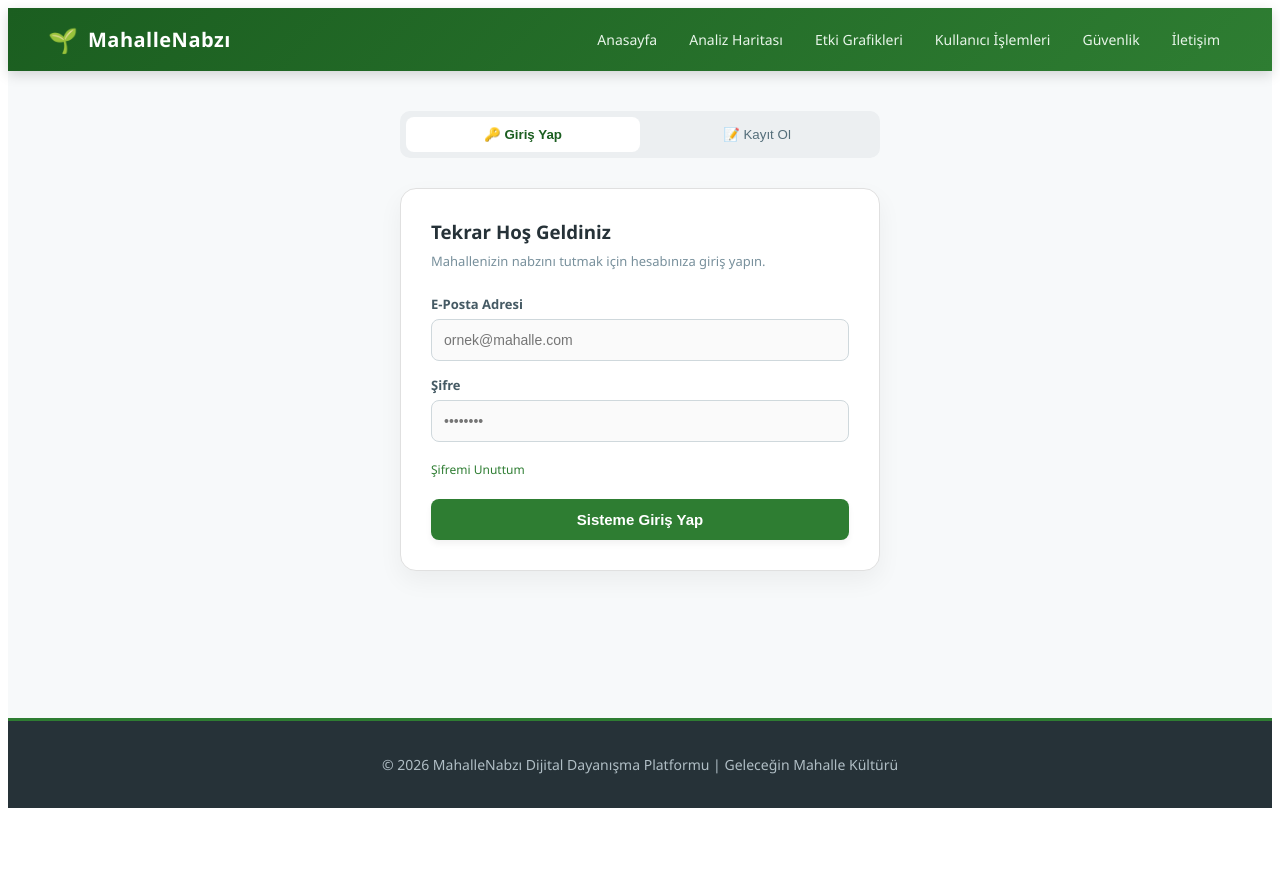
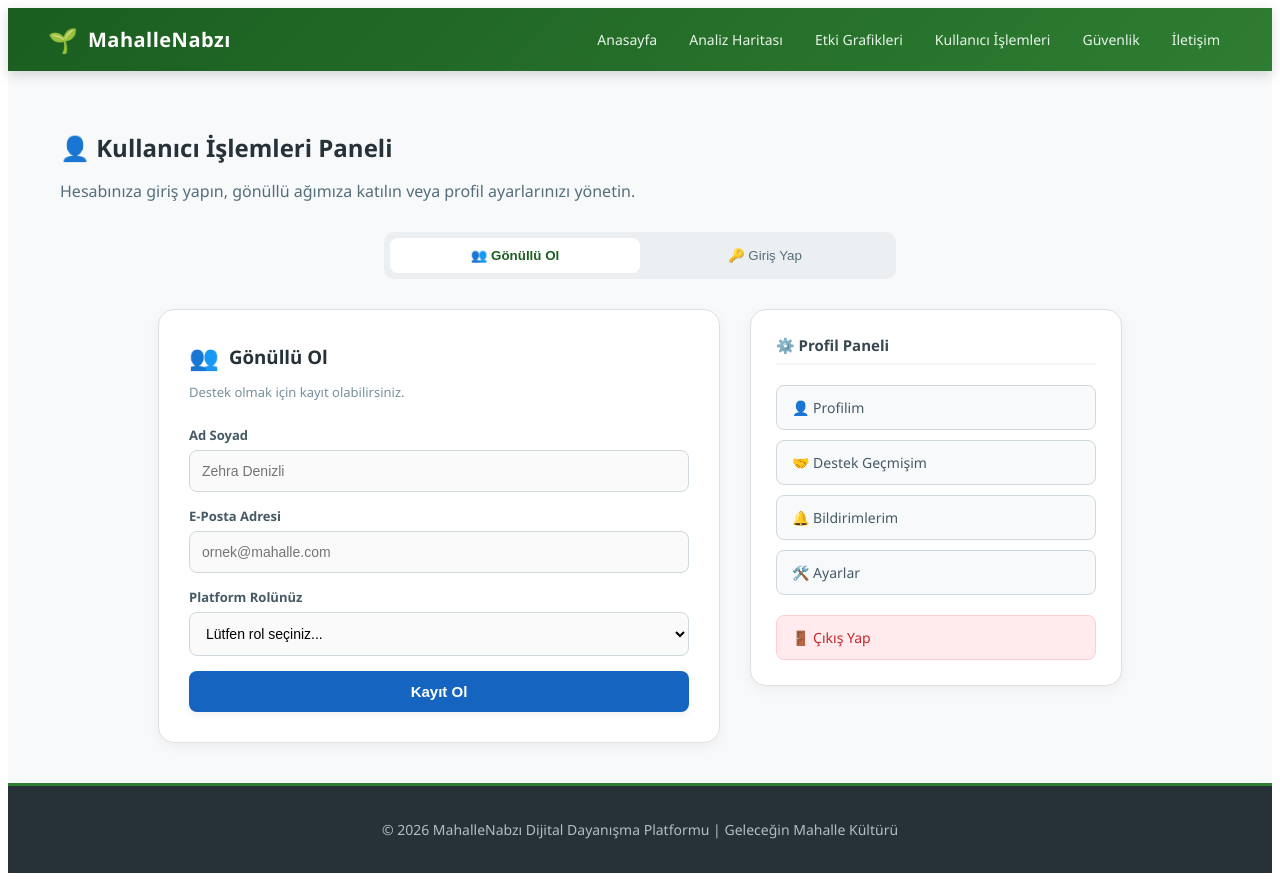
Before and after one commit to zehradenizli4/mahalle-nabzi-react, a React (Vite) app: page /kullanici in a window 1280 px wide. Before the commit the page ends 816 px from the top, so only its background shows below. Built offline with nearby package versions, Linux system fonts and the light colour scheme.

Commit message:
Kullanici islemleri sayfasi site haritasina gore Profil menusu eklenerek eksiksiz hale getirildi

```diff
--- a/src/pages/UserActions.jsx
+++ b/src/pages/UserActions.jsx
@@ -1,10 +1,9 @@
 import React, { useState } from 'react'
 
 function UserActions() {
-  const [aktifForm, setAktifForm] = useState('login') // 'login' veya 'register'
+  const [aktifForm, setAktifForm] = useState('register') // Varsayılan olarak haritadaki ilk kutu (Gönüllü Ol) açık gelsin
   const [secilenRol, setSecilenRol] = useState('')
 
-  // Profesyonel Giriş Alanı Stili
   const inputStyle = {
     width: '100%',
     padding: '12px',
@@ -29,51 +28,59 @@ function UserActions() {
     boxShadow: '0 4px 6px rgba(0,0,0,0.05)'
   })
 
+  // Yan Menü Link Stili
+  const menuLinkStyle = {
+    display: 'flex',
+    alignItems: 'center',
+    gap: '12px',
+    padding: '12px 15px',
+    color: '#455a64',
+    fontSize: '14px',
+    fontWeight: '500',
+    textDecoration: 'none',
+    borderRadius: '8px',
+    backgroundColor: '#f8f9fa',
+    border: '1px solid #cfd8dc',
+    cursor: 'pointer',
+    transition: 'all 0.2s'
+  }
+
   return (
-    <div style={{ animation: 'fadeIn 0.4s ease-in', maxWidth: '480px', margin: '0 auto' }}>
+    <div style={{ animation: 'fadeIn 0.4s ease-in' }}>
+      <h2 style={{ color: '#263238', marginBottom: '10px' }}>👤 Kullanıcı İşlemleri Paneli</h2>
+      <p style={{ color: '#546e7a', marginBottom: '30px' }}>
+        Hesabınıza giriş yapın, gönüllü ağımıza katılın veya profil ayarlarınızı yönetin.
+      </p>
 
-      {/* Üst Sekme Seçimi */}
-      <div style={{ display: 'flex', backgroundColor: '#eceff1', padding: '6px', borderRadius: '10px', marginBottom: '30px' }}>
+      {/* Üst Sekme Seçimi (Kayıt Ol ismi Gönüllü Ol olarak değiştirildi) */}
+      <div style={{ display: 'flex', backgroundColor: '#eceff1', padding: '6px', borderRadius: '10px', marginBottom: '30px', maxWidth: '500px', margin: '0 auto 30px auto' }}>
+        <button
+          onClick={() => setAktifForm('register')}
+          style={{ flex: '1', padding: '10px', borderRadius: '8px', border: 'none', backgroundColor: aktifForm === 'register' ? '#fff' : 'transparent', fontWeight: aktifForm === 'register' ? 'bold' : '500', color: aktifForm === 'register' ? '#1b5e20' : '#546e7a', cursor: 'pointer', transition: 'all 0.2s' }}
+        >
+          👥 Gönüllü Ol
+        </button>
         <button
           onClick={() => setAktifForm('login')}
           style={{ flex: '1', padding: '10px', borderRadius: '8px', border: 'none', backgroundColor: aktifForm === 'login' ? '#fff' : 'transparent', fontWeight: aktifForm === 'login' ? 'bold' : '500', color: aktifForm === 'login' ? '#1b5e20' : '#546e7a', cursor: 'pointer', transition: 'all 0.2s' }}
         >
           🔑 Giriş Yap
         </button>
-        <button
-          onClick={() => setAktifForm('register')}
-          style={{ flex: '1', padding: '10px', borderRadius: '8px', border: 'none', backgroundColor: aktifForm === 'register' ? '#fff' : 'transparent', fontWeight: aktifForm === 'register' ? 'bold' : '500', color: aktifForm === 'register' ? '#1b5e20' : '#546e7a', cursor: 'pointer', transition: 'all 0.2s' }}
-        >
-          📝 Kayıt Ol
-        </button>
       </div>
 
-      {/* Form Gövdesi */}
-      <div style={{ backgroundColor: '#fff', padding: '30px', borderRadius: '16px', boxShadow: '0 10px 25px rgba(0,0,0,0.05)', border: '1px solid #e0e0e0' }}>
+      {/* GÖRSELDEKİ EKSİKSİZ DÜZEN: Formlar ve Profil Menüsü Yana Yana */}
+      <div style={{ display: 'flex', gap: '30px', flexWrap: 'wrap', alignItems: 'flex-start', justifyContent: 'center' }}>
 
-        {aktifForm === 'login' ? (
+        {/* Sol/Orta Taraf: Aktif Form Alanı */}
+        <div style={{ flex: '1.5', minWidth: '320px', maxWidth: '500px', backgroundColor: '#fff', padding: '30px', borderRadius: '16px', boxShadow: '0 4px 12px rgba(0,0,0,0.05)', border: '1px solid #e0e0e0' }}>
+
+          {aktifForm === 'register' ? (
             <div>
-            <h3 style={{ margin: '0 0 8px 0', color: '#263238' }}>Tekrar Hoş Geldiniz</h3>
-            <p style={{ margin: '0 0 25px 0', color: '#78909c', fontSize: '13px' }}>Mahallenizin nabzını tutmak için hesabınıza giriş yapın.</p>
-
-            <form onSubmit={(e) => e.preventDefault()}>
-              <label style={{ fontSize: '13px', fontWeight: '600', color: '#455a64', display: 'block', marginBottom: '6px' }}>E-Posta Adresi</label>
-              <input type="email" placeholder="ornek@mahalle.com" style={inputStyle} />
-
-              <label style={{ fontSize: '13px', fontWeight: '600', color: '#455a64', display: 'block', marginBottom: '6px' }}>Şifre</label>
-              <input type="password" placeholder="••••••••" style={inputStyle} />
-
-              <div style={{ textAlignment: 'right', marginBottom: '20px' }}>
-                <a href="#unuttum" style={{ color: '#2e7d32', fontSize: '12px', textDecoration: 'none', fontWeight: '500' }}>Şifremi Unuttum</a>
+              <div style={{ display: 'flex', alignItems: 'center', gap: '10px', marginBottom: '10px' }}>
+                <span style={{ fontSize: '24px' }}>👥</span>
+                <h3 style={{ margin: '0', color: '#263238' }}>Gönüllü Ol</h3>
               </div>
-
-              <button style={buttonStyle('#2e7d32')}>Sisteme Giriş Yap</button>
-            </form>
-          </div>
-        ) : (
-          <div>
-            <h3 style={{ margin: '0 0 8px 0', color: '#263238' }}>Topluluğumuza Katılın</h3>
-            <p style={{ margin: '0 0 25px 0', color: '#78909c', fontSize: '13px' }}>Dayanışma ağının güvenli bir parçası olmak için formları doldurun.</p>
+              <p style={{ margin: '0 0 25px 0', color: '#78909c', fontSize: '13px' }}>Destek olmak için kayıt olabilirsiniz.</p>
 
               <form onSubmit={(e) => e.preventDefault()}>
                 <label style={{ fontSize: '13px', fontWeight: '600', color: '#455a64', display: 'block', marginBottom: '6px' }}>Ad Soyad</label>
@@ -83,30 +90,57 @@ function UserActions() {
                 <input type="email" placeholder="ornek@mahalle.com" style={inputStyle} />
 
                 <label style={{ fontSize: '13px', fontWeight: '600', color: '#455a64', display: 'block', marginBottom: '6px' }}>Platform Rolünüz</label>
-              <select
-                value={secilenRol}
-                onChange={(e) => setSecilenRol(e.target.value)}
-                style={inputStyle}
-              >
+                <select value={secilenRol} onChange={(e) => setSecilenRol(e.target.value)} style={inputStyle}>
                   <option value="">Lütfen rol seçiniz...</option>
-                <option value="gonullu">❤️ Mahalle Gönüllüsü (Destek Vermek İçin)</option>
-                <option value="ihtiyac">🏠 İhtiyaç Sahibi (Destek Almak İçin)</option>
-                <option value="muhtar">🛡️ Mahalle Muhtarı (Doğrulayıcı Yetkilisi)</option>
+                  <option value="gonullu">❤️ Mahalle Gönüllüsü</option>
+                  <option value="ihtiyac">🏠 İhtiyaç Sahibi</option>
+                  <option value="muhtar">🛡️ Mahalle Muhtarı</option>
                 </select>
 
-              {/* Seçilen Role Göre Dinamik Olarak Değişen Bilgilendirme Notu */}
-              {secilenRol && (
-                <div style={{ padding: '12px', borderRadius: '8px', backgroundColor: '#f0f4c3', color: '#33691e', fontSize: '12px', fontWeight: '500', marginBottom: '20px', lineHeight: '1.4' }}>
-                  {secilenRol === 'gonullu' && "💡 Gönüllü olarak kaydolduğunuzda mahallenizdeki anonim ihtiyaçları haritadan görebilir ve üstlenebilirsiniz."}
-                  {secilenRol === 'ihtiyac' && "🔒 İhtiyaç sahibi rolünde kimliğiniz muhtarınız hariç tüm sisteme tamamen gizli tutulacaktır."}
-                  {secilenRol === 'muhtar' && "⚠️ Muhtar kayıtları resmi evrak ve muhtarlık doğrulama sürecine tabi tutulmaktadır."}
+                <button style={buttonStyle('#1565c0')}>Kayıt Ol</button>
+              </form>
+            </div>
+          ) : (
+            <div>
+              <div style={{ display: 'flex', alignItems: 'center', gap: '10px', marginBottom: '10px' }}>
+                <span style={{ fontSize: '24px' }}>👤</span>
+                <h3 style={{ margin: '0', color: '#263238' }}>Giriş Yap</h3>
+              </div>
+              <p style={{ margin: '0 0 25px 0', color: '#78909c', fontSize: '13px' }}>Hesabınıza giriş yaparak daha fazla destek sağlayın.</p>
+
+              <form onSubmit={(e) => e.preventDefault()}>
+                <label style={{ fontSize: '13px', fontWeight: '600', color: '#455a64', display: 'block', marginBottom: '6px' }}>E-Posta Adresi</label>
+                <input type="email" placeholder="ornek@mahalle.com" style={inputStyle} />
+
+                <label style={{ fontSize: '13px', fontWeight: '600', color: '#455a64', display: 'block', marginBottom: '6px' }}>Şifre</label>
+                <input type="password" placeholder="••••••••" style={inputStyle} />
+
+                <button style={buttonStyle('#2e7d32')}>Giriş Yap</button>
+              </form>
             </div>
           )}
 
-              <button style={buttonStyle('#1565c0')}>Hesabımı Oluştur</button>
-            </form>
         </div>
-        )}
+
+        {/* 🌟 2. GÖRSELDEKİ EKSİKSİZ "PROFİL YAN MENÜSÜ" KUTUSU */}
+        <div style={{
+          flex: '1', minWidth: '260px', maxWidth: '320px', backgroundColor: '#fff', padding: '25px',
+          borderRadius: '16px', boxShadow: '0 4px 12px rgba(0,0,0,0.05)', border: '1px solid #e0e0e0',
+          display: 'flex', flexDirection: 'column', gap: '10px'
+        }}>
+          <h4 style={{ margin: '0 0 10px 0', color: '#37474f', fontSize: '15px', borderBottom: '2px solid #f5f5f5', paddingBottom: '8px' }}>
+            ⚙️ Profil Paneli
+          </h4>
+
+          <div style={menuLinkStyle}>👤 Profilim</div>
+          <div style={menuLinkStyle}>🤝 Destek Geçmişim</div>
+          <div style={menuLinkStyle}>🔔 Bildirimlerim</div>
+          <div style={menuLinkStyle}>🛠️ Ayarlar</div>
+
+          <div style={{ ...menuLinkStyle, color: '#c62828', backgroundColor: '#ffebee', borderColor: '#ffcdd2', marginTop: '10px' }}>
+            🚪 Çıkış Yap
+          </div>
+        </div>
 
       </div>
     </div>
```
Lines whose indentation alone changed are shown as unchanged.
